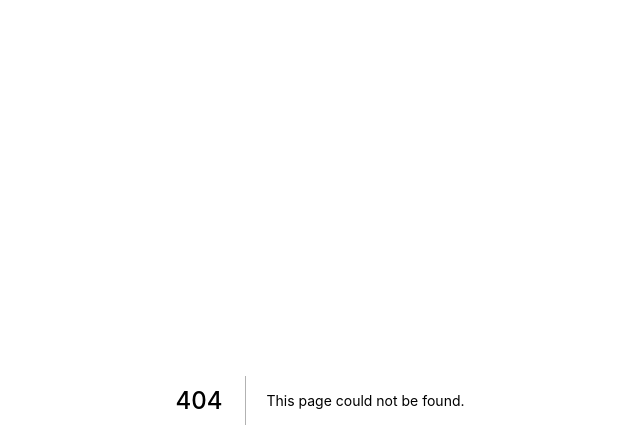
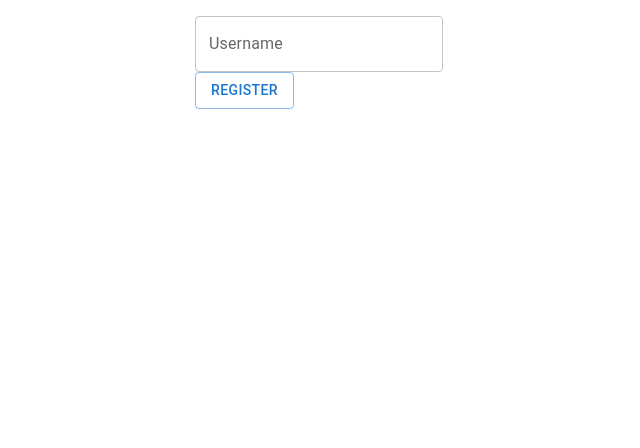
Before and after one commit to InsiderJanggo/twitter-clone, a Next.js app in the folder web/: page /register in a window 1280 px wide. Before the commit this address had no page. Shown: the top 448 px of the page, without its empty margins (320-960 px from the left). Built offline with nearby package versions, Linux system fonts and the light colour scheme.

Commit message:
added css and custom hooks

```diff
--- /dev/null
+++ b/web/components/RegisterForm.tsx
@@ -0,0 +1,31 @@
+import {
+    TextField,
+    Button
+} from "@mui/material";
+import useForm from "../hooks/useForm";
+
+const RegisterForm = ({ addUser }: any) => {
+    const [data, setData] = useForm({
+        username: '',
+        password: ''
+    })
+    const handleSubmit = (e: any) => {
+        e.preventDefault();
+        console.log(e.target.value);
+    }
+    return(
+        <form onSubmit={handleSubmit}>
+            <TextField
+            id="outlined-basic"
+            name="username"
+            value={data.username}
+            onChange={setData}
+            label="Username"
+            variant="outlined"
+            />
+            <Button variant="outlined" type="submit">Register</Button>
+        </form>
+    )
+}
+
+export default RegisterForm
--- /dev/null
+++ b/web/pages/register/index.tsx
@@ -0,0 +1,16 @@
+import { NextPage } from "next";
+import Head from 'next/head'
+import RegisterForm from "../../components/RegisterForm";
+
+const Register: NextPage = () => {
+    return(
+        <>
+            <Head>
+                <title>Register - Twitter Clone</title>
+            </Head>
+            <RegisterForm />
+        </>
+    )
+}
+
+export default Register
--- /dev/null
+++ b/web/styles/RegisterFrom.module.css
@@ -0,0 +1,4 @@
+.registerform {
+    margin: 0 auto;
+    width: 250px;
+}
--- a/web/styles/globals.css
+++ b/web/styles/globals.css
@@ -11,6 +11,12 @@ a {
   text-decoration: none;
 }
 
+form {
+  margin: 0 auto;
+  margin-top: 1rem;
+  width: 250px;
+}
+
 * {
   box-sizing: border-box;
 }
```
Also changed, not shown: web/hooks/useFetch.ts (added, +8 -0 lines), web/hooks/usePost.ts (added, +15 -0 lines), web/pages/login/index.tsx (added, +12 -0 lines).
